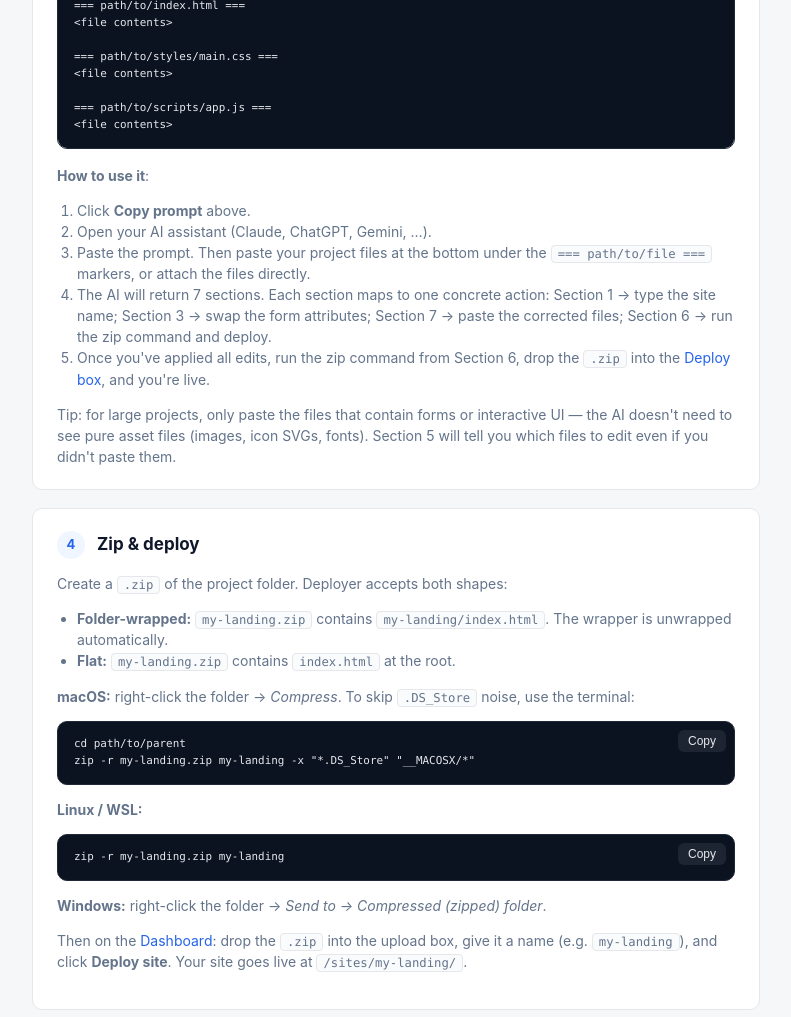
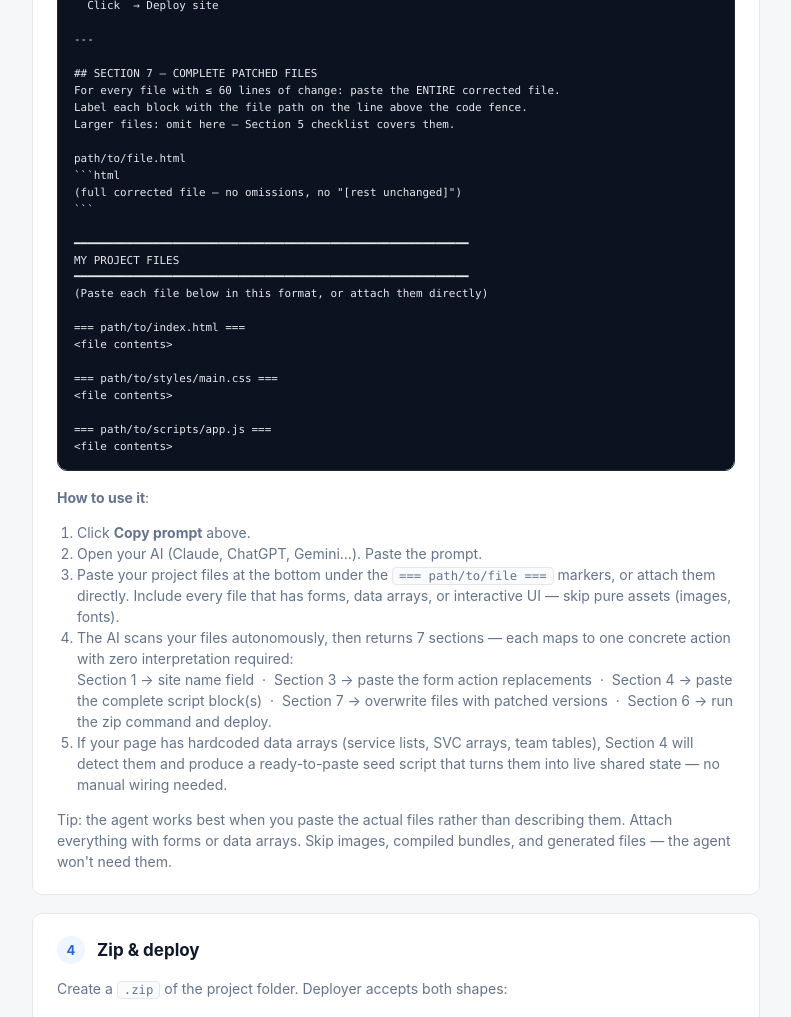
Before and after one commit to uktentu/utilities, a Flask app: page /guide in a window 1280 px wide. Shown: the part 3960-4977 px from the top of the page, without its empty margins (488-1279 px from the left). Run offline with Flask 3, Linux system fonts and the light colour scheme.

Commit message:
Rewrite AI prompt as autonomous deployment agent
The prompt now instructs the AI to act as an autonomous agent — it scans
the project silently (Step 0) before producing output, then fills every
section with complete, copy-paste-ready code. No placeholders, no pseudocode.

Key improvements:
- Explicit SCAN step: AI hunts for hardcoded JS arrays, HTML tables of
  entities, mutable fields currently hardcoded in HTML, and interactive UIs.
- Section 4 (Live Shared State) now demands a fully written <script> block
  with real values from the detected arrays — seed call with actual MASTER_DATA,
  working render(), esc(), PATCH controls, polling loop, and instructions on
  what to remove from the original file.
- Distinguishes MASTER-DATA-SEED / USER-CREATED-ITEMS / BOTH so the agent
  chooses the right seed mode and API calls automatically.
- Section 7 expanded to 60-line threshold and explicitly forbids "[rest unchanged]".
- Updated "How to use it" to explain the hardcoded-array detection flow.

Co-Authored-By: Claude Sonnet 4.6 <noreply@anthropic.com>

````diff
--- a/deployer/templates/guide.html
+++ b/deployer/templates/guide.html
@@ -86,174 +86,193 @@
 
         <div class="snippet">
           <button class="copy" data-copy="#ai-prompt">Copy prompt</button>
-<pre id="ai-prompt" style="margin:0;">You are my deployment assistant. I am deploying a static website to **Deployer** — a
-local Flask app at http://localhost:5000 that hosts static sites and captures form data.
+<pre id="ai-prompt" style="margin:0;">You are an autonomous deployment agent. I am deploying a static website to **Deployer**
+— a self-hosted Flask app at http://localhost:5000.
 
-I will paste my project files at the bottom of this message. Analyse them and respond
-with a deployment plan using EXACTLY the seven numbered sections below. Do not add any
-other sections. Do not explain the sections — just fill them in.
+Your job: read my project files (pasted at the bottom), make every decision yourself,
+and output a complete deployment package. No questions, no placeholders, no pseudocode.
+Every code block you write must be copy-paste-ready and work exactly as-is.
 
-━━━━━━━━━━━━━━━━━━━━━━━━━━━━━━━━━━━━━━━━━━━━━━━━━━━━━━━━
-DEPLOYER REFERENCE  (background only — do not echo this in your output)
-━━━━━━━━━━━━━━━━━━━━━━━━━━━━━━━━━━━━━━━━━━━━━━━━━━━━━━━━
+━━━━━━━━━━━━━━━━━━━━━━━━━━━━━━━━━━━━━━━━━━━━━━━━━━━━━━━━━━━━
+DEPLOYER CAPABILITIES  (internalize — do not repeat in output)
+━━━━━━━━━━━━━━━━━━━━━━━━━━━━━━━━━━━━━━━━━━━━━━━━━━━━━━━━━━━━
 
-HOSTING
-  • Zip is served at  /sites/&lt;site-name&gt;/
-  • index.html must be at the zip root (or inside one wrapper folder — auto-unwrapped)
-  • Every asset path in HTML/CSS/JS must be RELATIVE — no leading /
-  • Remove any &lt;base href&gt; tags (they break sub-path routing)
+① STATIC HOSTING
+   Served at /sites/&lt;site-name&gt;/   (index.html must exist at zip root or single wrapper folder)
+   ALL asset paths must be RELATIVE — no leading /    Remove any &lt;base href&gt; tags.
 
-FORM CAPTURE  (append-only — contact, signup, feedback, RSVP, survey, etc.)
-  • Wire &lt;form&gt; to:  action="/submit/&lt;site&gt;/&lt;form-name&gt;" method="POST"
-  • Every named &lt;input&gt;/&lt;textarea&gt;/&lt;select&gt; is auto-saved to CSV + JSON
-  • Optional redirect:  &lt;input type="hidden" name="_redirect" value="thanks.html"&gt;
-  • Form-name rules: lowercase, digits, dashes, underscores — max 50 chars
+② FORM CAPTURE  — append-only, zero config, auto-schema
+   Wire any &lt;form&gt; to:    action="/submit/&lt;site&gt;/&lt;form-name&gt;"  method="POST"
+   Every named field auto-saved to CSV + JSON.
+   Optional browser redirect:   &lt;input type="hidden" name="_redirect" value="thanks.html"&gt;
+   Name rules: lowercase, digits, dashes, underscores, max 50 chars.
 
-DATASETS API  (live shared state — issue trackers, todos, polls, votes, kanban,
-               service-status boards, SVC arrays, any hardcoded master data that
-               needs live mutable fields visible to all users in real time)
-  GET    /data/&lt;site&gt;/&lt;dataset&gt;/items[?since=&lt;rev&gt;]
-         → { changed, rev, items: [...] }   (if since==rev: { changed:false, rev })
-  POST   /data/&lt;site&gt;/&lt;dataset&gt;/items          body: { ...fields, _actor?:"name" }  → 201 { item, rev }
-  POST   /data/&lt;site&gt;/&lt;dataset&gt;/seed
-         body: { items:[...], key?:"fieldName", mode?:"init"|"upsert"|"replace" }
-         → { seeded, updated, skipped, rev, items }
-         mode "init"    — seeds only if dataset is empty (safe to call every page load)
-         mode "upsert"  — merges by key field; adds new items, refreshes master fields,
-                          never overwrites mutable fields users have already edited
-         mode "replace" — clears all items and re-seeds (full reset)
-  PATCH  /data/&lt;site&gt;/&lt;dataset&gt;/items/&lt;id&gt;     body: { ...fields }                  → 200 { item, rev }
-  DELETE /data/&lt;site&gt;/&lt;dataset&gt;/items/&lt;id&gt;                                           → 200 { rev }
-  DELETE /data/&lt;site&gt;/&lt;dataset&gt;/items                                                 → 200 { cleared, rev }
-  Server-managed keys (strip from your code, never send):  id  _ts  _updated  _created_by  _updated_by
-  Always derive site name from URL:  const SITE = location.pathname.split('/')[2];
+③ DATASETS API  — live shared state, all same-origin, no CORS
+   Use for: issue trackers, status boards, todos, polls, votes, kanban, RSVPs,
+            OR any hardcoded JS/HTML array where you need mutable shared fields
+            (status, notes, owner, flag…) visible to all users in real time.
 
-━━━━━━━━━━━━━━━━━━━━━━━━━━━━━━━━━━━━━━━━━━━━━━━━━━━━━━━━
-YOUR OUTPUT — FILL IN EVERY SECTION BELOW
-━━━━━━━━━━━━━━━━━━━━━━━━━━━━━━━━━━━━━━━━━━━━━━━━━━━━━━━━
+   GET    /data/&lt;site&gt;/&lt;ds&gt;/items[?since=&lt;rev&gt;]
+          → { changed, rev, items }  |  { changed:false, rev }  (no payload when unchanged)
+   POST   /data/&lt;site&gt;/&lt;ds&gt;/items          { ...fields, _actor?:"name" }  → 201 { item, rev }
+   POST   /data/&lt;site&gt;/&lt;ds&gt;/seed           { items:[...], key:"field", mode:"init"|"upsert"|"replace" }
+                                            → { seeded, updated, skipped, rev, items }
+   PATCH  /data/&lt;site&gt;/&lt;ds&gt;/items/&lt;id&gt;    { ...fields }                  → 200 { item, rev }
+   DELETE /data/&lt;site&gt;/&lt;ds&gt;/items/&lt;id&gt;                                   → 200 { rev }
+   DELETE /data/&lt;site&gt;/&lt;ds&gt;/items                                         → 200 { cleared, rev }
+
+   Seed modes:
+     "init"    — runs only when dataset is empty. Safe on every page load. First user seeds it.
+     "upsert"  — merges by key field. Adds new master entries, refreshes master-only fields,
+                 never overwrites mutable fields (status, notes…) users have already edited.
+     "replace" — clears all items, re-seeds. Use for hard resets only.
+
+   Server-managed (never send, always stripped):  id  _ts  _updated  _created_by  _updated_by
+   Always derive site from URL:  const SITE = location.pathname.split('/')[2];
+   Always poll cheaply:          fetch(API + '?since=' + rev)  — no payload when unchanged.
+
+━━━━━━━━━━━━━━━━━━━━━━━━━━━━━━━━━━━━━━━━━━━━━━━━━━━━━━━━━━━━
+STEP 0 — SCAN  (do this silently before writing any section)
+━━━━━━━━━━━━━━━━━━━━━━━━━━━━━━━━━━━━━━━━━━━━━━━━━━━━━━━━━━━━
+
+Before filling the sections, scan every file for:
+  • Absolute asset paths  (src="/…"  href="/…"  url('/…'))
+  • &lt;form&gt; elements  →  note file, current action, all named/unnamed fields
+  • Hardcoded JS arrays / const X = [...] / var Y = [...] / HTML &lt;table&gt; with static rows
+      that represent a list of entities (services, products, teams, issues, SLAs, SVCs…)
+  • Interactive UI where users create / edit / delete shared items
+  • Existing mutable fields already in the HTML that should become live
+      (status badges, flag icons, notes text, owner names — currently hardcoded)
+
+━━━━━━━━━━━━━━━━━━━━━━━━━━━━━━━━━━━━━━━━━━━━━━━━━━━━━━━━━━━━
+OUTPUT — 7 SECTIONS, FILLED IN COMPLETELY, NO PLACEHOLDERS
+━━━━━━━━━━━━━━━━━━━━━━━━━━━━━━━━━━━━━━━━━━━━━━━━━━━━━━━━━━━━
 
 ## SECTION 1 — SITE NAME
-One line only. The exact value to type into Deployer's "Site name" field.
-Infer it from my project name / purpose. Rules: lowercase letters, digits, dashes. Max 50 chars.
+Exactly one line — the value to type into Deployer's "Site name" field.
+Lowercase letters, digits, dashes only. Max 50 chars. Infer from project purpose.
 
-site-name: YOUR-ANSWER-HERE
+site-name: ___
 
 ---
 
 ## SECTION 2 — ASSET PATH FIXES
-Every &lt;link href&gt;, &lt;script src&gt;, &lt;img src&gt;, &lt;a href&gt;, CSS url() that uses an absolute
-path (starts with "/") or references a file with the wrong relative path.
+For every broken or absolute asset reference found:
 
-For each:
   File:    &lt;filename&gt;
-  Line:    &lt;line number or unique surrounding text&gt;
-  Before:  &lt;exact current attribute value&gt;
+  Line:    &lt;line number or enough surrounding text to locate it&gt;
+  Before:  &lt;exact current string&gt;
   After:   &lt;exact corrected relative path&gt;
 
-Also flag any &lt;base href&gt; tag (must be removed) and any CDN URLs that could break offline.
-
-If nothing needs fixing, write: NONE
+Flag any &lt;base href&gt; (must be deleted) and CDN links that fail offline.
+If none: NONE
 
 ---
 
 ## SECTION 3 — FORM WIRING
-For every &lt;form&gt; in the project:
+One block per &lt;form&gt; found:
 
-  File:          &lt;filename&gt;
-  Purpose:       &lt;what this form does — one phrase&gt;
-  Form name:     &lt;the short name to use, e.g. contact / signup / feedback&gt;
-  Replace with:  action="/submit/SITE-NAME/FORM-NAME" method="POST"
-  Missing name= attributes:
-    - &lt;element type + placeholder/label&gt; → add  name="SUGGESTED-NAME"
-    (write NONE if all inputs already have name=)
-  Add redirect?  YES → &lt;input type="hidden" name="_redirect" value="PAGE.html"&gt;
-                 NO
+  File:         &lt;filename&gt;
+  Purpose:      &lt;one phrase — e.g. "contact form", "team signup"&gt;
+  Form name:    &lt;short kebab-case name&gt;
+  Change to:    action="/submit/SITE-NAME/FORM-NAME" method="POST"
+  Fix inputs:   list every &lt;input&gt;/&lt;textarea&gt;/&lt;select&gt; missing name="" + the name to add
+                (write NONE if all already have name=)
+  Redirect:     &lt;input type="hidden" name="_redirect" value="PAGE.html"&gt;   or   NONE
 
-Repeat this block for every form found. If no forms exist, write: NO FORMS FOUND
+No forms found: NO FORMS FOUND
 
 ---
 
-## SECTION 4 — DATASETS (live shared state + hardcoded master data)
-Include this section for TWO kinds of features:
+## SECTION 4 — LIVE SHARED STATE
+Produce one complete block for each candidate found during the scan.
+A candidate is ANY of:
+  • A hardcoded JS array / HTML table representing a list of real-world entities
+  • An interactive feature where multiple users create / edit / delete shared items
+  • Any field currently hardcoded in HTML that should be live and shared (status, notes…)
 
-A) Any interactive feature where multiple users add / edit / delete shared items
-   (issue tracker, todo, poll, vote, kanban, RSVP, etc.)
+For EACH candidate — write EVERY sub-field below in full, no pseudocode:
 
-B) Any hardcoded JS array or HTML table that already contains master data
-   (services, teams, SLAs, products, SVC list…) where you want to add live
-   mutable fields (status, notes, owner, flag…) visible to all users in real time.
+  FEATURE:       &lt;specific name, e.g. "SVC service status board"&gt;
+  KIND:          MASTER-DATA-SEED  |  USER-CREATED-ITEMS  |  BOTH
+  DATASET NAME:  &lt;kebab-case, e.g. services&gt;
+  KEY FIELD:     &lt;the field that uniquely identifies each item, e.g. "name" or "service_id"&gt;
 
-For each candidate, output ALL of the following:
+  MASTER ARRAY (only for MASTER-DATA-SEED or BOTH):
+  Write the exact JS array extracted / reconstructed from the files.
+  Include ONLY master (static) fields — omit mutable fields (status, notes…) that
+  will be managed by users. The server adds those as users interact.
 
-  Feature:       &lt;what it is — be specific, e.g. "service status board" or "issue list"&gt;
-  Type:          A (users create items) | B (seed from hardcoded array)
-  Dataset name:  &lt;kebab-case&gt;
+    const MASTER_DATA = [
+      &lt;actual items from the file — real values, not examples&gt;
+    ];
 
-  If Type B — Master data array:
-    const MASTER = [ ... ];   ← the exact hardcoded array extracted from my files
-    Seed call (paste once, call on every page load — safe because mode is "upsert"):
-      await fetch('/data/' + SITE + '/DATASET/seed', {
-        method: 'POST',
-        headers: { 'Content-Type': 'application/json' },
-        body: JSON.stringify({ items: MASTER, key: 'FIELD-THAT-IS-UNIQUE', mode: 'upsert' })
-      });
+  MUTABLE FIELDS USERS CAN EDIT:
+    &lt;field&gt;: &lt;type&gt; — &lt;what it represents&gt;
+    (list every field users will PATCH — status, notes, owner, flag, priority…)
 
-  Item shape:    { field: type, ... }   (only YOUR fields — omit server-reserved keys)
-  HTML scaffold: &lt;any container elements the script needs, e.g. &lt;ul id="list"&gt;&lt;/ul&gt;&gt;
-  Paste into:    &lt;filename&gt; just before &lt;/body&gt;
-  Script:
-    &lt;script&gt;
-    // complete vanilla-JS block, no dependencies
-    // const SITE = location.pathname.split('/')[2]
-    // const API  = '/data/' + SITE + '/DATASET/items'
-    // Type B: calls seedMaster() before the first load()
-    // load() uses ?since=rev for cheap polling every 2000 ms
-    // renders into the HTML scaffold using esc() for XSS safety
-    // exposes update(id, fields) / add(fields) / remove(id) as needed
-    &lt;/script&gt;
+  HTML TO ADD (exact HTML to insert into the file, at the location shown):
+    Location: &lt;filename&gt; — &lt;after which existing element, or "before &lt;/body&gt;"&gt;
+    &lt;!-- paste this exactly --&gt;
+    &lt;div id="CONTAINER-ID"&gt;&lt;/div&gt;
 
-If nothing qualifies for either type, write: NO DATASET CANDIDATES
+  COMPLETE SCRIPT (paste just before &lt;/body&gt; in &lt;filename&gt;):
+  Write the entire &lt;script&gt; block. Real code, no comments like "// your render fn here".
+  Requirements:
+    - const SITE = location.pathname.split('/')[2];
+    - const API  = '/data/' + SITE + '/DATASET/items';
+    - const SEED = '/data/' + SITE + '/DATASET/seed';
+    - For MASTER-DATA-SEED: seedMaster() calls SEED with mode:"upsert" and the actual MASTER_DATA
+    - load() calls GET with ?since=rev; skips render if changed===false
+    - render(items) builds real DOM into the container — actual HTML, XSS-safe with esc()
+    - esc(s): escapes & < > " for XSS safety
+    - For mutable fields: one button / control per mutable field, calling PATCH with the new value
+    - _actor read from localStorage.getItem('actor') || 'anonymous'
+    - For USER-CREATED-ITEMS: an add() function that calls POST
+    - setInterval(load, 2000); then call seedMaster().then(load) or just load()
+
+  WHAT TO REMOVE FROM THE FILE:
+    &lt;file&gt; line &lt;N&gt;: delete / replace &lt;the hardcoded element being superseded&gt;
 
 ---
 
 ## SECTION 5 — FILE CHECKLIST
-Every file that needs a change. One line per file:
+One line per file that needs any edit:
 
-[ ] filename.html — &lt;one-sentence summary of what changes&gt;
-[ ] styles/main.css — &lt;one-sentence summary&gt;
+[ ] &lt;filename&gt; — &lt;one sentence: what changes and why&gt;
 
 ---
 
-## SECTION 6 — ZIP &amp; DEPLOY COMMAND
-The exact terminal command to zip the project for upload (macOS / Linux).
-Must exclude .DS_Store and __MACOSX. Use the corrected project folder name.
+## SECTION 6 — ZIP &amp; DEPLOY
+Exact terminal command:
 
 ```
-cd /path/to/parent-folder
-zip -r SITE-NAME.zip YOUR-FOLDER -x "*.DS_Store" "__MACOSX/*"
+cd /path/to/parent-of-project-folder
+zip -r SITE-NAME.zip PROJECT-FOLDER -x "*.DS_Store" "__MACOSX/*"
 ```
 
-Then open:  http://localhost:5000
-→ Drag SITE-NAME.zip into the Deploy box
-→ Set "Site name" to the value from SECTION 1
-→ Click Deploy site
+Then:
+  Open   → http://localhost:5000
+  Drop   → SITE-NAME.zip into the Deploy box
+  Name   → (value from Section 1)
+  Click  → Deploy site
 
 ---
 
-## SECTION 7 — PATCHED FILES
-For every file that needs 30 lines of change or fewer, paste the COMPLETE corrected
-file below. Label each with the file path on the line above the code block.
-For larger files, skip them here — the Section 5 checklist covers them.
+## SECTION 7 — COMPLETE PATCHED FILES
+For every file with ≤ 60 lines of change: paste the ENTIRE corrected file.
+Label each block with the file path on the line above the code fence.
+Larger files: omit here — Section 5 checklist covers them.
 
 path/to/file.html
 ```html
-&lt;!-- full corrected file here --&gt;
+(full corrected file — no omissions, no "[rest unchanged]")
 ```
 
-━━━━━━━━━━━━━━━━━━━━━━━━━━━━━━━━━━━━━━━━━━━━━━━━━━━━━━━━
+━━━━━━━━━━━━━━━━━━━━━━━━━━━━━━━━━━━━━━━━━━━━━━━━━━━━━━━━━━━━
 MY PROJECT FILES
-━━━━━━━━━━━━━━━━━━━━━━━━━━━━━━━━━━━━━━━━━━━━━━━━━━━━━━━━
-(Paste each file in this format, or attach them directly)
+━━━━━━━━━━━━━━━━━━━━━━━━━━━━━━━━━━━━━━━━━━━━━━━━━━━━━━━━━━━━
+(Paste each file below in this format, or attach them directly)
 
 === path/to/index.html ===
 &lt;file contents&gt;
@@ -269,21 +288,26 @@ MY PROJECT FILES
         <p style="margin-top:16px;"><strong>How to use it</strong>:</p>
         <ol style="color: var(--text-muted); padding-left: 20px;">
           <li>Click <strong>Copy prompt</strong> above.</li>
-          <li>Open your AI assistant (Claude, ChatGPT, Gemini, …).</li>
-          <li>Paste the prompt. Then paste your project files at the bottom under the
-            <code>=== path/to/file ===</code> markers, or attach the files directly.</li>
-          <li>The AI will return 7 sections. Each section maps to one concrete action:
-            Section 1 → type the site name; Section 3 → swap the form attributes;
-            Section 7 → paste the corrected files; Section 6 → run the zip command and deploy.</li>
-          <li>Once you've applied all edits, run the zip command from Section 6, drop the
-            <code>.zip</code> into the <a href="{{ url_for('admin') }}#deploy">Deploy box</a>,
-            and you're live.</li>
+          <li>Open your AI (Claude, ChatGPT, Gemini…). Paste the prompt.</li>
+          <li>Paste your project files at the bottom under the <code>=== path/to/file ===</code>
+            markers, or attach them directly. Include every file that has forms, data arrays,
+            or interactive UI — skip pure assets (images, fonts).</li>
+          <li>The AI scans your files autonomously, then returns 7 sections — each maps to
+            one concrete action with zero interpretation required:
+            <br>Section 1 → site name field &nbsp;·&nbsp;
+            Section 3 → paste the form action replacements &nbsp;·&nbsp;
+            Section 4 → paste the complete script block(s) &nbsp;·&nbsp;
+            Section 7 → overwrite files with patched versions &nbsp;·&nbsp;
+            Section 6 → run the zip command and deploy.</li>
+          <li>If your page has hardcoded data arrays (service lists, SVC arrays, team tables),
+            Section 4 will detect them and produce a ready-to-paste seed script that turns
+            them into live shared state — no manual wiring needed.</li>
         </ol>
 
         <p class="page-sub" style="margin-top:14px;">
-          Tip: for large projects, only paste the files that contain forms or interactive UI —
-          the AI doesn't need to see pure asset files (images, icon SVGs, fonts). Section 5
-          will tell you which files to edit even if you didn't paste them.
+          Tip: the agent works best when you paste the actual files rather than describing them.
+          Attach everything with forms or data arrays. Skip images, compiled bundles, and
+          generated files — the agent won't need them.
         </p>
       </section>
 
````
